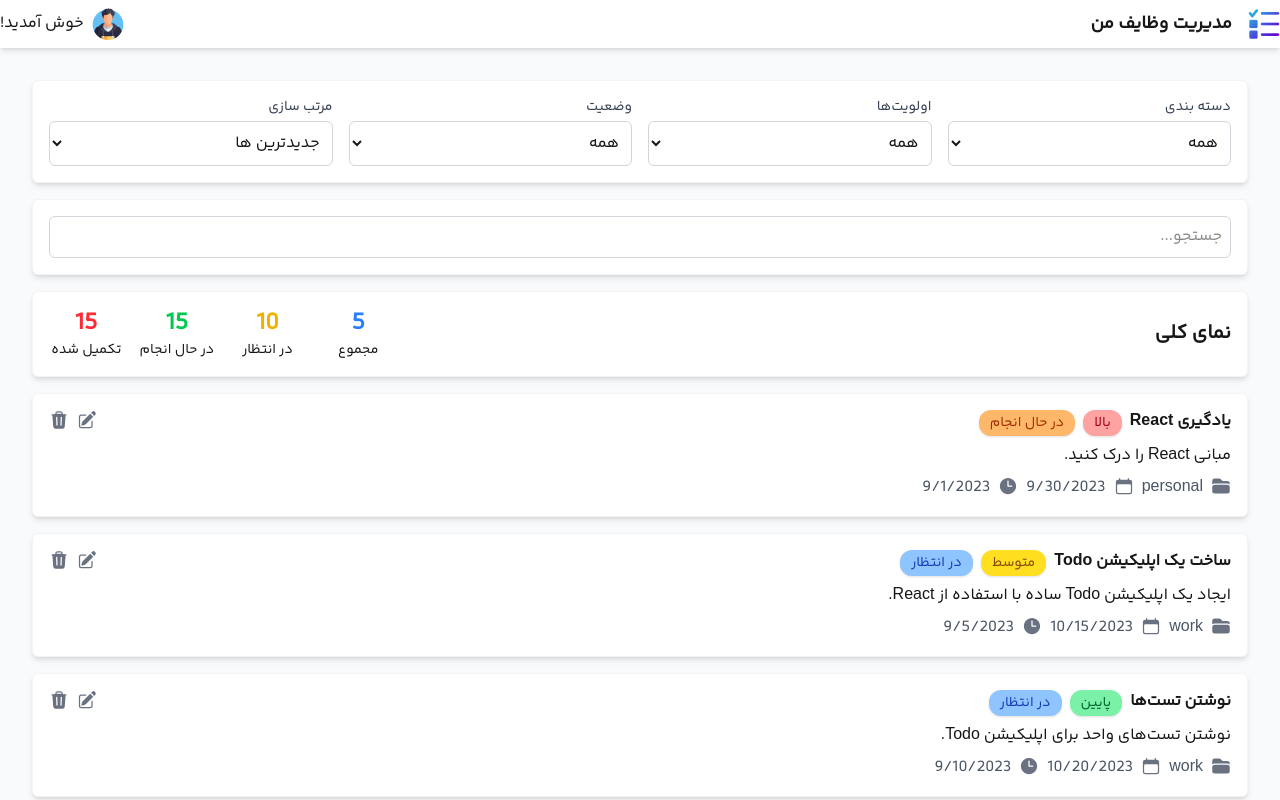
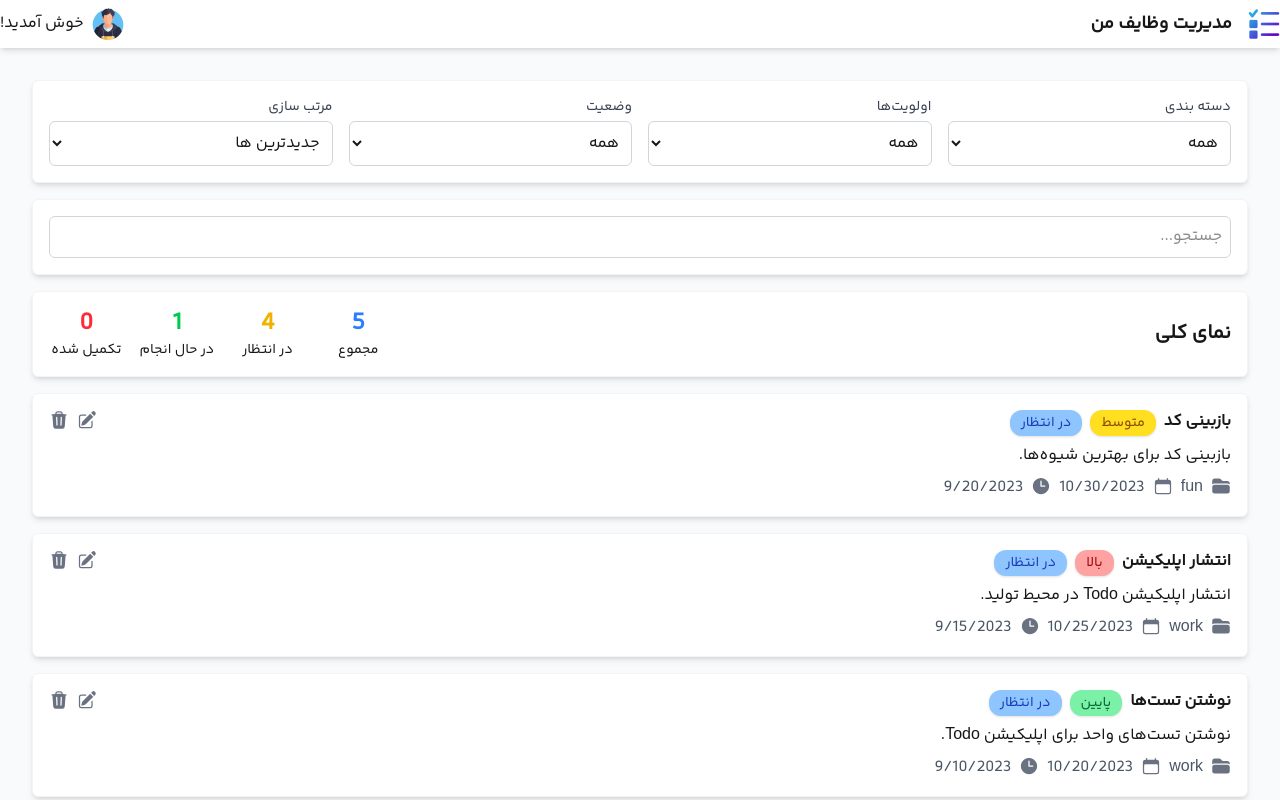
Before and after one commit to htadayoni/todo-list, a Next.js app: page / in a window 1280 px wide. Shown: the top 800 px of the page. Built offline with nearby package versions, Linux system fonts and the light colour scheme.

Commit message:
implement-sort-overview

```diff
--- a/src/app/page.tsx
+++ b/src/app/page.tsx
@@ -28,6 +28,15 @@ export default function Home() {
     );
   });
 
+  filteredTasks.sort((a, b) => {
+    if (sortOption === 'latest') {
+      return new Date(b.createdAt).getTime() - new Date(a.createdAt).getTime();
+    } else if (sortOption === 'oldest') {
+      return new Date(a.createdAt).getTime() - new Date(b.createdAt).getTime();
+    }
+    return 0;
+  });
+
   return (
     <div className="grid grid-rows-[20px_1fr_20px] items-center justify-items-center min-h-screen p-8 pb-20 gap-16">
       <div className="container h-full">
@@ -43,7 +52,7 @@ export default function Home() {
             setSortOption={setSortOption}
           />
           <Search searchText={searchText} setSearchText={setSearchText} />
-          <Overview />
+          <Overview taskList={filteredTasks} />
           <TasksList taskList={filteredTasks} />
         </div>
       </div>
--- a/src/components/overview/index.tsx
+++ b/src/components/overview/index.tsx
@@ -1,17 +1,39 @@
 import React from 'react';
 import Block from '../layout/block';
 import NumberBlock from './numberBlock';
+import { TaskItemType } from '../../types/tasks';
+import { countTasksByStatus } from '../../utils/list';
 
-export default function Overview() {
+type OverviewProps = {
+  taskList: TaskItemType[];
+};
+
+export default function Overview({ taskList }: OverviewProps) {
   return (
     <Block>
       <div className="flex justify-between items-center">
         <h2 className="text-xl font-bold">نمای کلی</h2>
         <div className="grid grid-cols-4 gap-4">
-          <NumberBlock number={5} title="مجموع" color="blue" />
-          <NumberBlock number={10} title="در انتظار" color="yellow" />
-          <NumberBlock number={15} title="در حال انجام" color="green" />
-          <NumberBlock number={15} title="تکمیل شده" color="red" />
+          <NumberBlock
+            number={taskList?.length || 0}
+            title="مجموع"
+            color="blue"
+          />
+          <NumberBlock
+            number={countTasksByStatus(taskList, 'notStarted')}
+            title="در انتظار"
+            color="yellow"
+          />
+          <NumberBlock
+            number={countTasksByStatus(taskList, 'inProgress')}
+            title="در حال انجام"
+            color="green"
+          />
+          <NumberBlock
+            number={countTasksByStatus(taskList, 'done')}
+            title="تکمیل شده"
+            color="red"
+          />
         </div>
       </div>
     </Block>
--- /dev/null
+++ b/src/utils/list.ts
@@ -0,0 +1,5 @@
+import { TaskItemType } from '../types/tasks';
+
+export const countTasksByStatus = (tasks: TaskItemType[], status: string) => {
+  return tasks.filter(task => task.status === status).length;
+};
```
